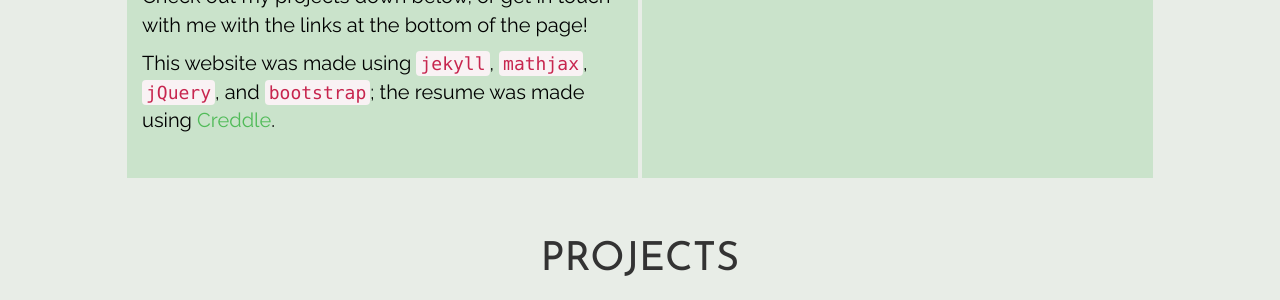
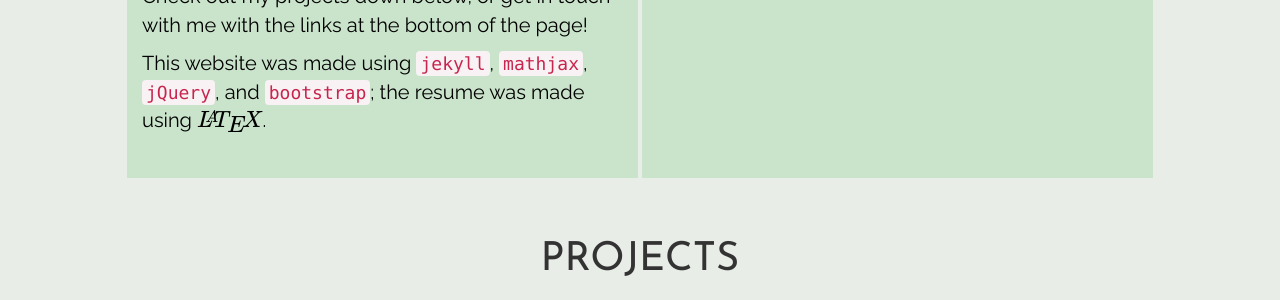
Before and after one commit to eashwar/eash.dev, a Jekyll site: the page built from index.html, in a window 1280 px wide. Shown: the part 400-700 px from the top of the page. Built offline with Jekyll 4.4.1, drawn with Linux system fonts in a browser that asks for light colours; nearby versions of some CDN libraries; formulas are drawn with MathJax 3; comment, search, counter and statistics services are not loaded.

Commit message:
Update about.md

```diff
--- a/about.md
+++ b/about.md
@@ -12,4 +12,4 @@ I'm a sophomore studying computer science with a minor in music at the Universit
 
 Check out my projects down below, or get in touch with me with the links at the bottom of the page!
 
-This website was made using [`jekyll`](https://jekyllrb.com/){:target="_blank"}, [`mathjax`](https://www.mathjax.org/){:target="_blank"}, [`jQuery`](http://jquery.com){:target="_blank"}, and [`bootstrap`](http://getbootstrap.com/){:target="_blank"}; the resume was made using [Creddle](http://creddle.io){:target="_blank"}.
+This website was made using [`jekyll`](https://jekyllrb.com/){:target="_blank"}, [`mathjax`](https://www.mathjax.org/){:target="_blank"}, [`jQuery`](http://jquery.com){:target="_blank"}, and [`bootstrap`](http://getbootstrap.com/){:target="_blank"}; the resume was made using \\(\LaTeX\\).
```
